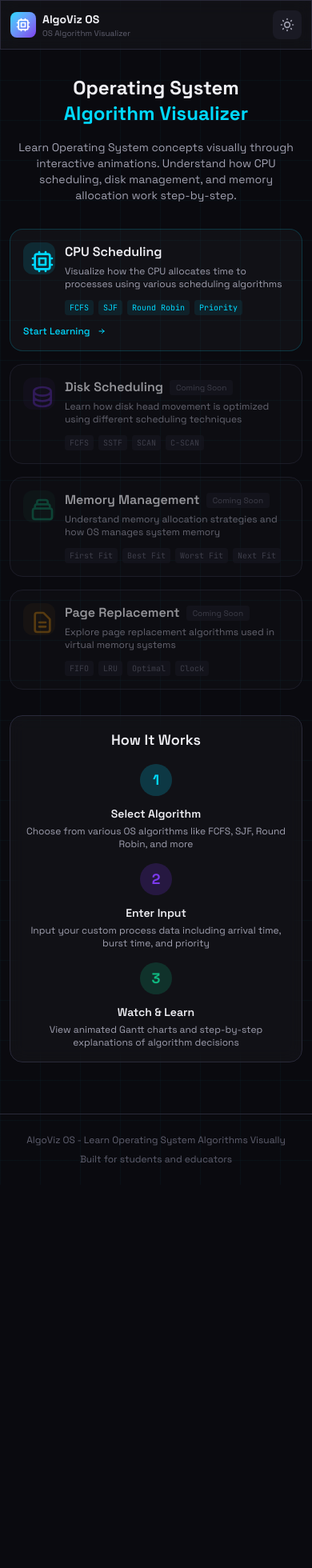
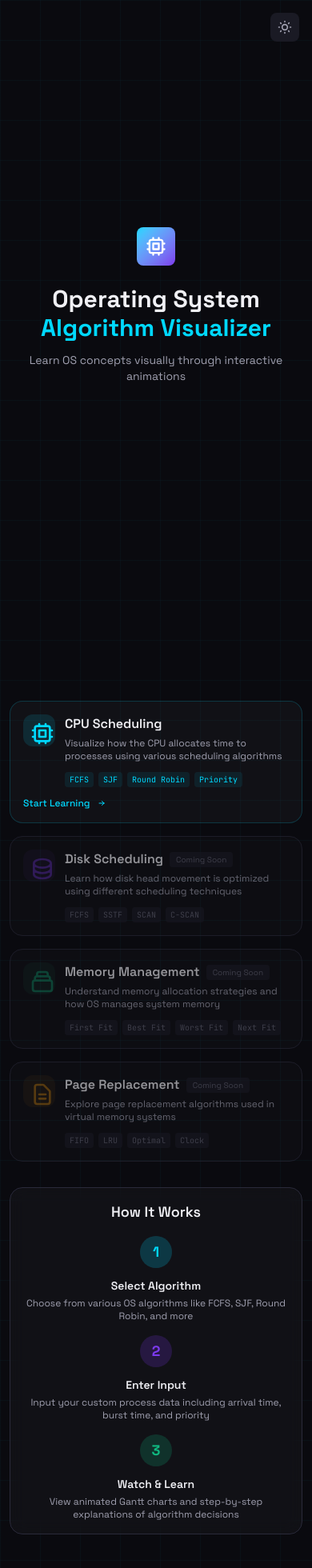
Before and after one commit to rxut-04/OS-SCHEDULAR, a Next.js app: page / in a window 390 px wide. Shown: the top 1960 px of the page at 80% size. Before the commit the page ends 1481 px from the top, so only its background shows below. Built offline with nearby package versions, Linux system fonts and the light colour scheme.

Commit message:
Auto-sync after agent response

```diff
--- a/src/app/page.tsx
+++ b/src/app/page.tsx
@@ -1,6 +1,6 @@
 "use client";
 
-import { useState, useEffect } from 'react';
+import { useState, useEffect, useRef } from 'react';
 import Link from 'next/link';
 
 const CATEGORIES = [
@@ -64,14 +64,31 @@ const CATEGORIES = [
 
 export default function HomePage() {
   const [theme, setTheme] = useState<'dark' | 'light'>('dark');
+  const [hasScrolled, setHasScrolled] = useState(false);
+  const contentRef = useRef<HTMLDivElement>(null);
 
   useEffect(() => {
     document.documentElement.setAttribute('data-theme', theme);
   }, [theme]);
 
+  useEffect(() => {
+    const handleScroll = () => {
+      if (window.scrollY > 50) {
+        setHasScrolled(true);
+      }
+    };
+    window.addEventListener('scroll', handleScroll);
+    return () => window.removeEventListener('scroll', handleScroll);
+  }, []);
+
+  const handleScrollDown = () => {
+    setHasScrolled(true);
+    contentRef.current?.scrollIntoView({ behavior: 'smooth' });
+  };
+
   return (
     <div className="min-h-screen grid-pattern">
-<header className="glass-effect sticky top-0 z-50">
+<header className="glass-effect sticky top-0 z-50 md:block hidden">
           <div className="max-w-7xl mx-auto px-3 sm:px-4 py-3 sm:py-4 flex items-center justify-between">
             <div className="flex items-center gap-2 sm:gap-3">
               <div className="w-8 h-8 sm:w-10 sm:h-10 rounded-lg bg-gradient-to-br from-[var(--accent-primary)] to-[var(--accent-secondary)] flex items-center justify-center">
@@ -102,8 +119,56 @@ export default function HomePage() {
         </div>
       </header>
 
+      <section className="md:hidden min-h-screen flex flex-col items-center justify-center px-4 relative">
+        <button
+          onClick={() => setTheme(t => t === 'dark' ? 'light' : 'dark')}
+          className="absolute top-4 right-4 p-2 rounded-lg bg-[var(--bg-tertiary)] text-[var(--text-secondary)] hover:text-[var(--accent-primary)] transition-colors"
+        >
+          {theme === 'dark' ? (
+            <svg className="w-5 h-5" fill="none" stroke="currentColor" viewBox="0 0 24 24">
+              <path strokeLinecap="round" strokeLinejoin="round" strokeWidth={2} d="M12 3v1m0 16v1m9-9h-1M4 12H3m15.364 6.364l-.707-.707M6.343 6.343l-.707-.707m12.728 0l-.707.707M6.343 17.657l-.707.707M16 12a4 4 0 11-8 0 4 4 0 018 0z" />
+            </svg>
+          ) : (
+            <svg className="w-5 h-5" fill="none" stroke="currentColor" viewBox="0 0 24 24">
+              <path strokeLinecap="round" strokeLinejoin="round" strokeWidth={2} d="M20.354 15.354A9 9 0 018.646 3.646 9.003 9.003 0 0012 21a9.003 9.003 0 008.354-5.646z" />
+            </svg>
+          )}
+        </button>
+
+        <div className="flex items-center gap-3 mb-6">
+          <div className="w-12 h-12 rounded-lg bg-gradient-to-br from-[var(--accent-primary)] to-[var(--accent-secondary)] flex items-center justify-center">
+            <svg className="w-7 h-7 text-white" fill="none" stroke="currentColor" viewBox="0 0 24 24">
+              <path strokeLinecap="round" strokeLinejoin="round" strokeWidth={2} d="M9 3v2m6-2v2M9 19v2m6-2v2M5 9H3m2 6H3m18-6h-2m2 6h-2M7 19h10a2 2 0 002-2V7a2 2 0 00-2-2H7a2 2 0 00-2 2v10a2 2 0 002 2zM9 9h6v6H9V9z" />
+            </svg>
+          </div>
+        </div>
+
+        <h2 className="text-3xl font-bold text-[var(--text-primary)] mb-3 text-center">
+          Operating System
+          <span className="block text-[var(--accent-primary)]">Algorithm Visualizer</span>
+        </h2>
+        <p className="text-sm text-[var(--text-secondary)] max-w-sm mx-auto text-center mb-8">
+          Learn OS concepts visually through interactive animations
+        </p>
+
+        <button
+          onClick={handleScrollDown}
+          className={`flex flex-col items-center gap-2 text-[var(--accent-primary)] transition-all duration-500 ${hasScrolled ? 'opacity-0' : 'opacity-100 animate-bounce'}`}
+        >
+          <span className="text-xs text-[var(--text-secondary)]">Scroll to explore</span>
+          <svg className="w-6 h-6" fill="none" stroke="currentColor" viewBox="0 0 24 24">
+            <path strokeLinecap="round" strokeLinejoin="round" strokeWidth={2} d="M19 14l-7 7m0 0l-7-7m7 7V3" />
+          </svg>
+        </button>
+      </section>
+
+      <div
+        ref={contentRef}
+        className={`md:block transition-all duration-700 ${hasScrolled ? 'opacity-100 translate-y-0' : 'md:opacity-100 md:translate-y-0 opacity-0 translate-y-10'}`}
+      >
+
 <main className="max-w-7xl mx-auto px-3 sm:px-4 py-8 sm:py-16">
-          <div className="text-center mb-8 sm:mb-16 animate-fade-in">
+          <div className="text-center mb-8 sm:mb-16 animate-fade-in hidden md:block">
             <h2 className="text-2xl sm:text-4xl md:text-5xl font-bold text-[var(--text-primary)] mb-4 sm:mb-6">
               Operating System
               <span className="block text-[var(--accent-primary)]">Algorithm Visualizer</span>
@@ -248,5 +313,6 @@ export default function HomePage() {
           </div>
         </footer>
       </div>
+    </div>
   );
 }
```
Lines whose indentation alone changed are shown as unchanged.
